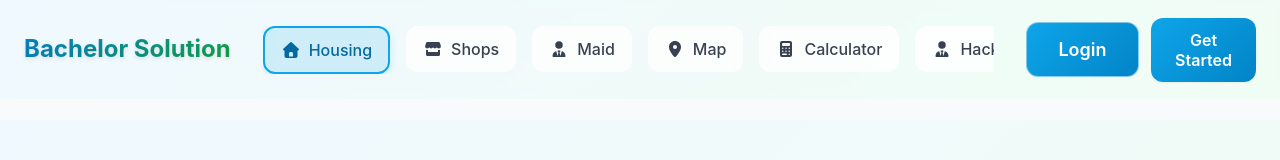
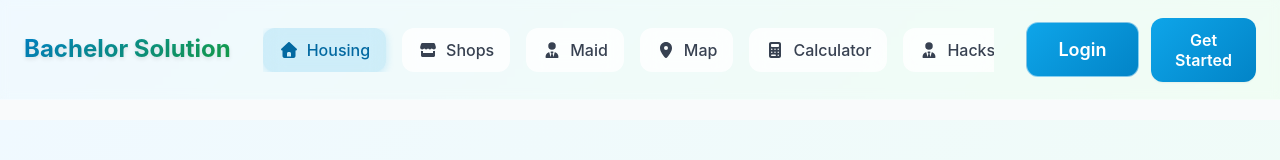
Before and after one commit to md-sazid9089/bachelor_solution_version2, a React (Vite) app in the folder frontend/: page / in a window 1280 px wide. Shown: the top 160 px of the page. Built offline with nearby package versions, Linux system fonts and the light colour scheme; no server answers.

Commit message:
feat: remove borders from navigation links for a cleaner design

```diff
--- a/frontend/src/styles/components.css
+++ b/frontend/src/styles/components.css
@@ -96,7 +96,7 @@
   transition: all var(--transition-fast);
   font-weight: 500;
   backdrop-filter: blur(10px);
-  border: 1px solid rgba(255, 255, 255, 0.3);
+  border: none;
   white-space: nowrap;
   font-size: var(--font-size-base);
 }
@@ -105,13 +105,13 @@
   background: rgba(14, 165, 233, 0.1);
   color: var(--primary-600);
   transform: translateY(-1px);
-  border: 1px solid rgba(14, 165, 233, 0.6);
+  border: none;
 }
 
 .nav-link.active {
   background: rgba(14, 165, 233, 0.15);
   color: var(--primary-700);
-  border: 2px solid var(--primary-500);
+  border: none;
   box-shadow: 0 2px 8px rgba(14, 165, 233, 0.2);
 }
 
```
